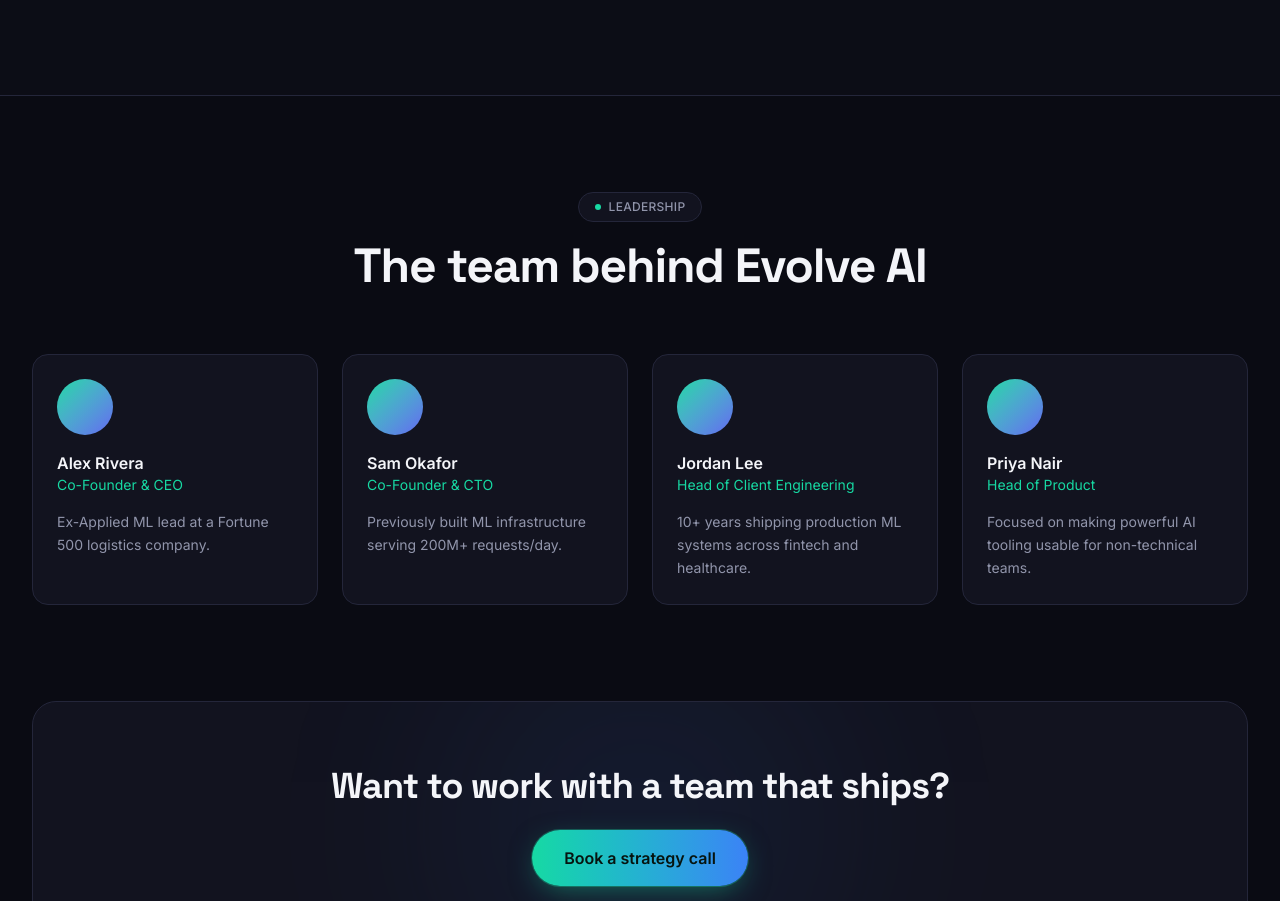
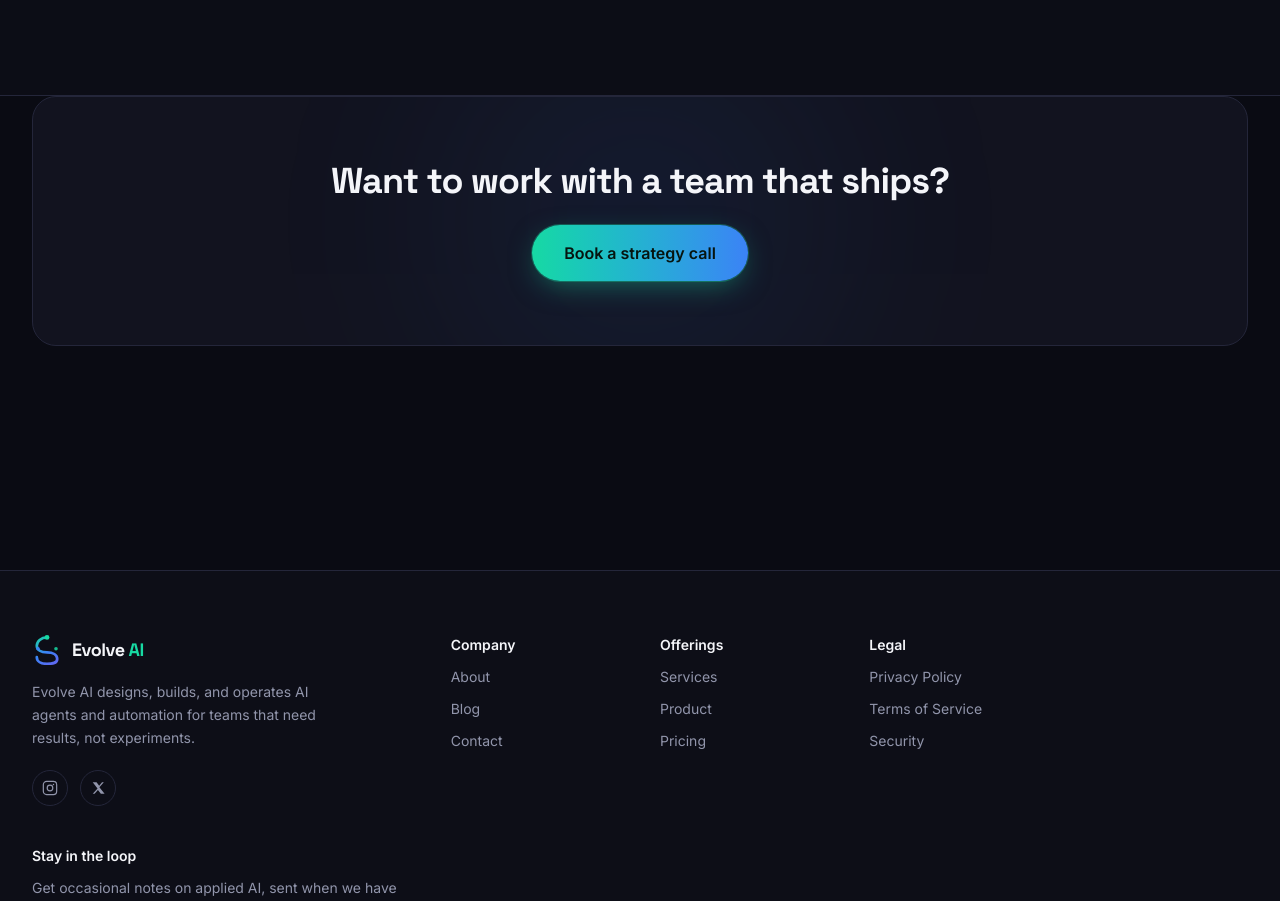
Before and after one commit to infoevolveai31-create/evolve-ai-site, a Next.js app: page /about in a window 1280 px wide. Shown: the part 1505-2406 px from the top of the page. Built offline with nearby package versions, Linux system fonts and the light colour scheme.

Commit message:
Remove fabricated team section from About page

```diff
--- a/src/app/about/page.tsx
+++ b/src/app/about/page.tsx
@@ -3,7 +3,6 @@
 import { Button } from "@/components/Button";
 import { Eyebrow, SectionHeading } from "@/components/SectionHeading";
 import { Glow } from "@/components/Glow";
-import { team } from "@/lib/data";
 
 export const metadata: Metadata = {
   title: "About",
@@ -85,24 +84,6 @@
         </Container>
       </section>
 
-      <section className="py-24">
-        <Container>
-          <SectionHeading eyebrow="Leadership" title="The team behind Evolve AI" />
-          <div className="mt-16 grid gap-6 sm:grid-cols-2 lg:grid-cols-4">
-            {team.map((m) => (
-              <div key={m.name} className="flex flex-col gap-4 rounded-2xl border border-border bg-bg-elevated p-6">
-                <div className="h-14 w-14 rounded-full bg-gradient-to-br from-teal to-indigo" />
-                <div>
-                  <h3 className="font-semibold text-fg">{m.name}</h3>
-                  <p className="text-sm text-teal">{m.role}</p>
-                </div>
-                <p className="text-sm text-fg-muted leading-relaxed">{m.bio}</p>
-              </div>
-            ))}
-          </div>
-        </Container>
-      </section>
-
       <section className="pb-24">
         <Container>
           <div className="relative overflow-hidden rounded-3xl border border-border bg-bg-elevated p-12 sm:p-16 text-center">
```
